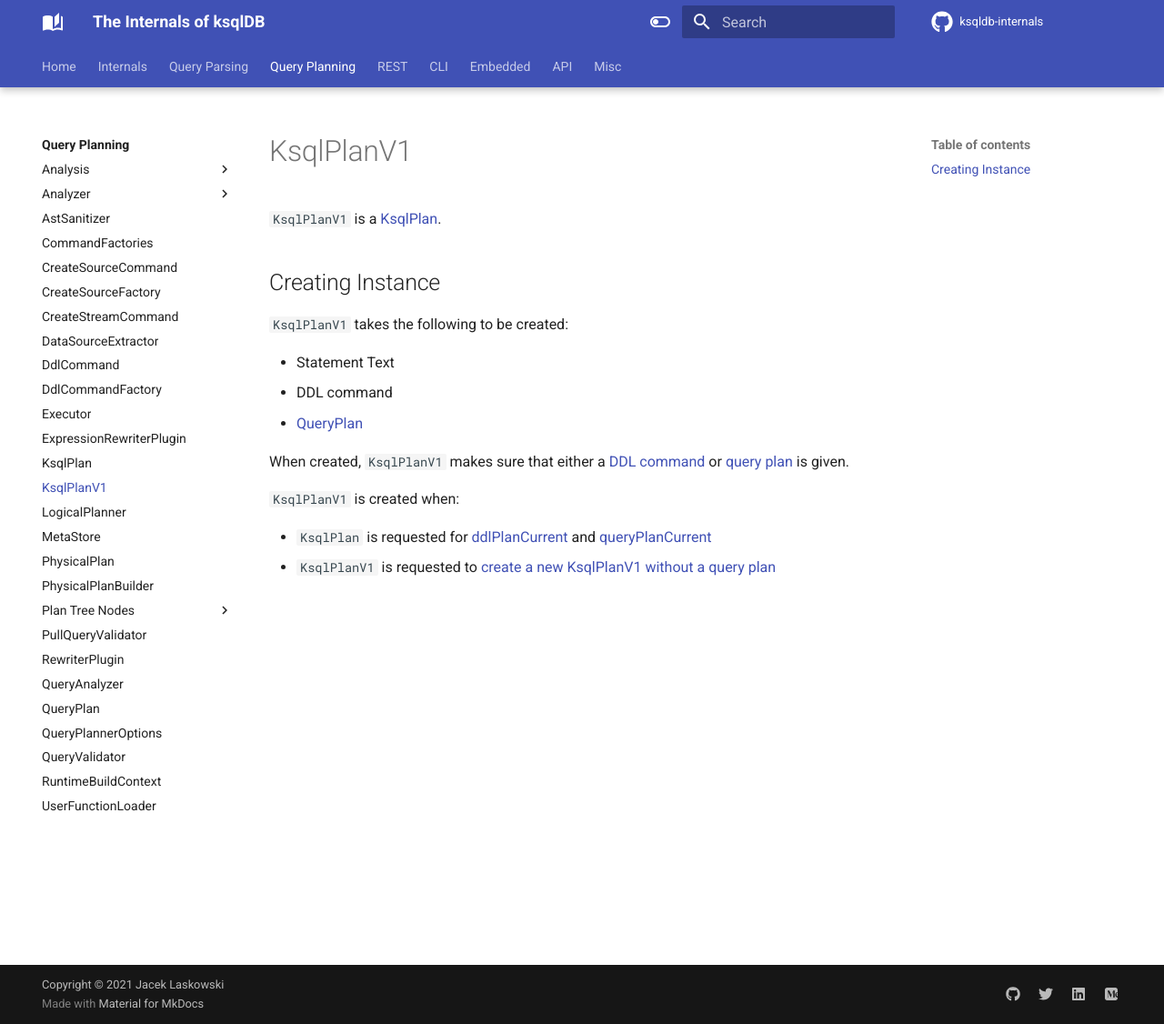
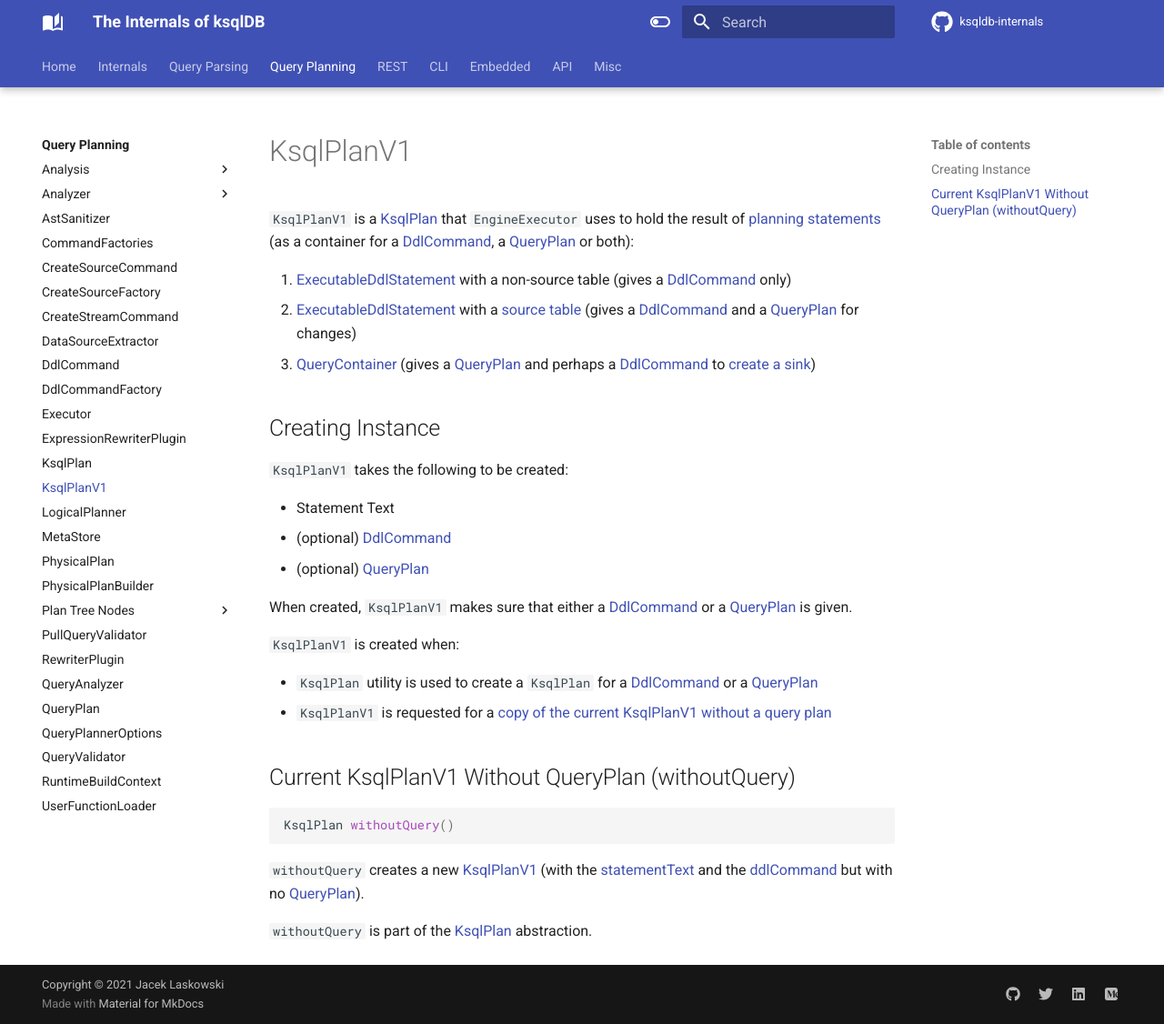
Before and after one commit to japila-books/ksqldb-internals, an MkDocs documentation site: the page built from docs/KsqlPlanV1.md, in a window 1280 px wide and 1126 px high. Shown: the whole window at 91% size. Built offline with MkDocs 1.6.1 and Material for MkDocs 9.7.7, drawn with Linux system fonts in a browser that asks for light colours; comment, search, counter and statistics services are not loaded.

Commit message:
KsqlPlan + Statement Planning and Execution

````diff
--- a/docs/KsqlPlanV1.md
+++ b/docs/KsqlPlanV1.md
@@ -1,18 +1,32 @@
 # KsqlPlanV1
 
-`KsqlPlanV1` is a [KsqlPlan](KsqlPlan.md).
+`KsqlPlanV1` is a [KsqlPlan](KsqlPlan.md) that `EngineExecutor` uses to hold the result of [planning statements](EngineExecutor.md#plan) (as a container for a [DdlCommand](#ddlCommand), a [QueryPlan](#queryPlan) or both):
+
+1. [ExecutableDdlStatement](EngineExecutor.md#plan-ExecutableDdlStatement) with a non-source table (gives a [DdlCommand](#ddlCommand) only)
+1. [ExecutableDdlStatement](EngineExecutor.md#plan-ExecutableDdlStatement) with a [source table](EngineExecutor.md#sourceTablePlan) (gives a [DdlCommand](#ddlCommand) and a [QueryPlan](#queryPlan) for changes)
+1. [QueryContainer](EngineExecutor.md#plan-QueryContainer) (gives a [QueryPlan](#queryPlan) and perhaps a [DdlCommand](#ddlCommand) to [create a sink](EngineExecutor.md#maybeCreateSinkDdl))
 
 ## Creating Instance
 
 `KsqlPlanV1` takes the following to be created:
 
 * <span id="statementText"> Statement Text
-* <span id="ddlCommand"> DDL command
-* <span id="queryPlan"> [QueryPlan](QueryPlan.md)
+* <span id="ddlCommand"> (optional) [DdlCommand](DdlCommand.md)
+* <span id="queryPlan"> (optional) [QueryPlan](QueryPlan.md)
 
-When created, `KsqlPlanV1` makes sure that either a [DDL command](#ddlCommand) or [query plan](#queryPlan) is given.
+When created, `KsqlPlanV1` makes sure that either a [DdlCommand](#ddlCommand) or a [QueryPlan](#queryPlan) is given.
 
 `KsqlPlanV1` is created when:
 
-* `KsqlPlan` is requested for [ddlPlanCurrent](KsqlPlan.md#ddlPlanCurrent) and [queryPlanCurrent](KsqlPlan.md#queryPlanCurrent)
-* `KsqlPlanV1` is requested to [create a new KsqlPlanV1 without a query plan](#withoutQuery)
+* `KsqlPlan` utility is used to create a `KsqlPlan` for a [DdlCommand](KsqlPlan.md#ddlPlanCurrent) or a [QueryPlan](KsqlPlan.md#queryPlanCurrent)
+* `KsqlPlanV1` is requested for a [copy of the current KsqlPlanV1 without a query plan](#withoutQuery)
+
+## <span id="withoutQuery"> Current KsqlPlanV1 Without QueryPlan (withoutQuery)
+
+```java
+KsqlPlan withoutQuery()
+```
+
+`withoutQuery` creates a new [KsqlPlanV1](#creating-instance) (with the [statementText](#statementText) and the [ddlCommand](#ddlCommand) but with no [QueryPlan](#queryPlan)).
+
+`withoutQuery` is part of the [KsqlPlan](KsqlPlan.md#withoutQuery) abstraction.
````
Also changed, not shown: docs/EngineExecutor.md (+11 -8 lines), docs/KsqlEngine.md (+1 -1 lines), docs/KsqlExecutionContext.md (+9 -7 lines), docs/KsqlPlan.md (+11 -5 lines), docs/SandboxedExecutionContext.md (+1 -1 lines).
